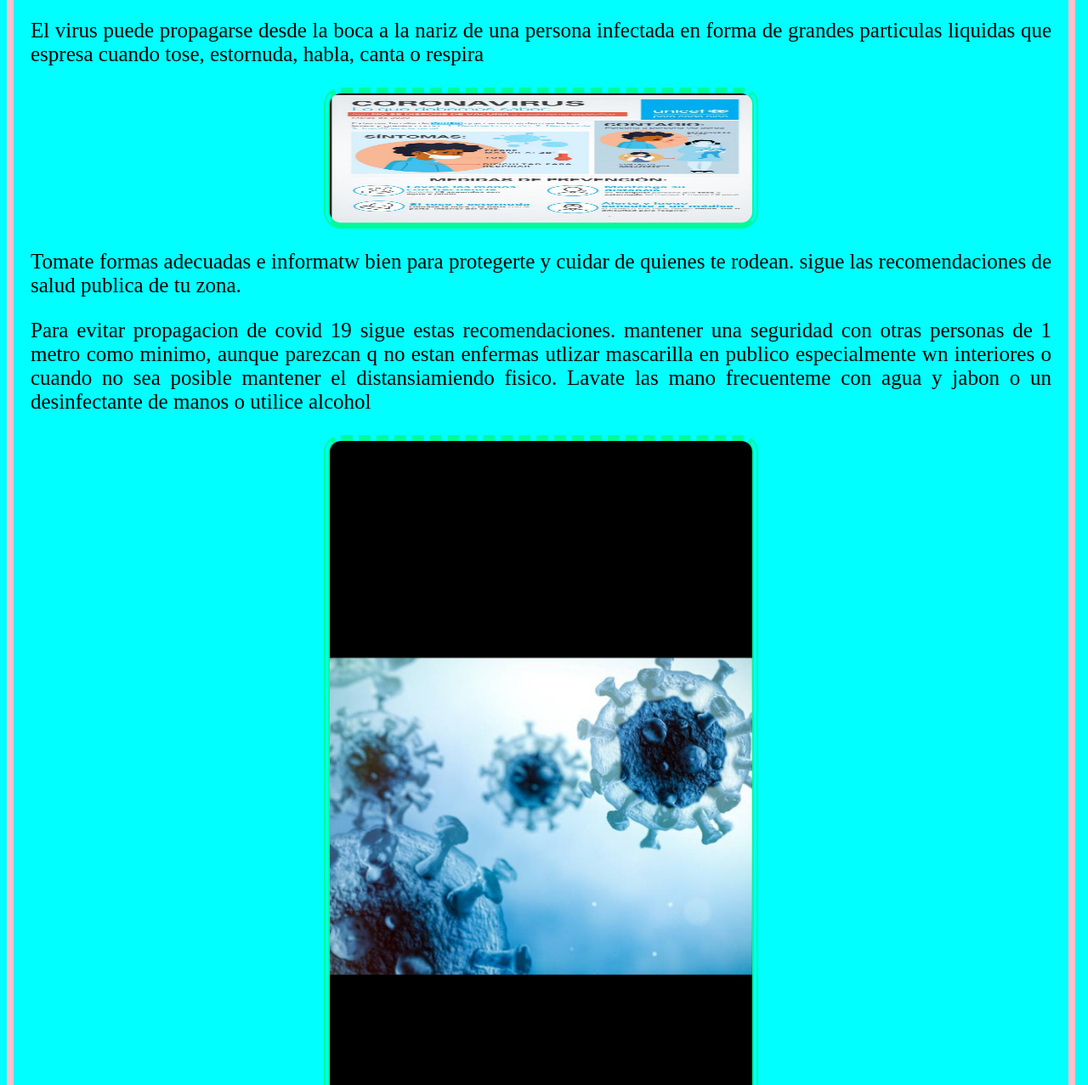
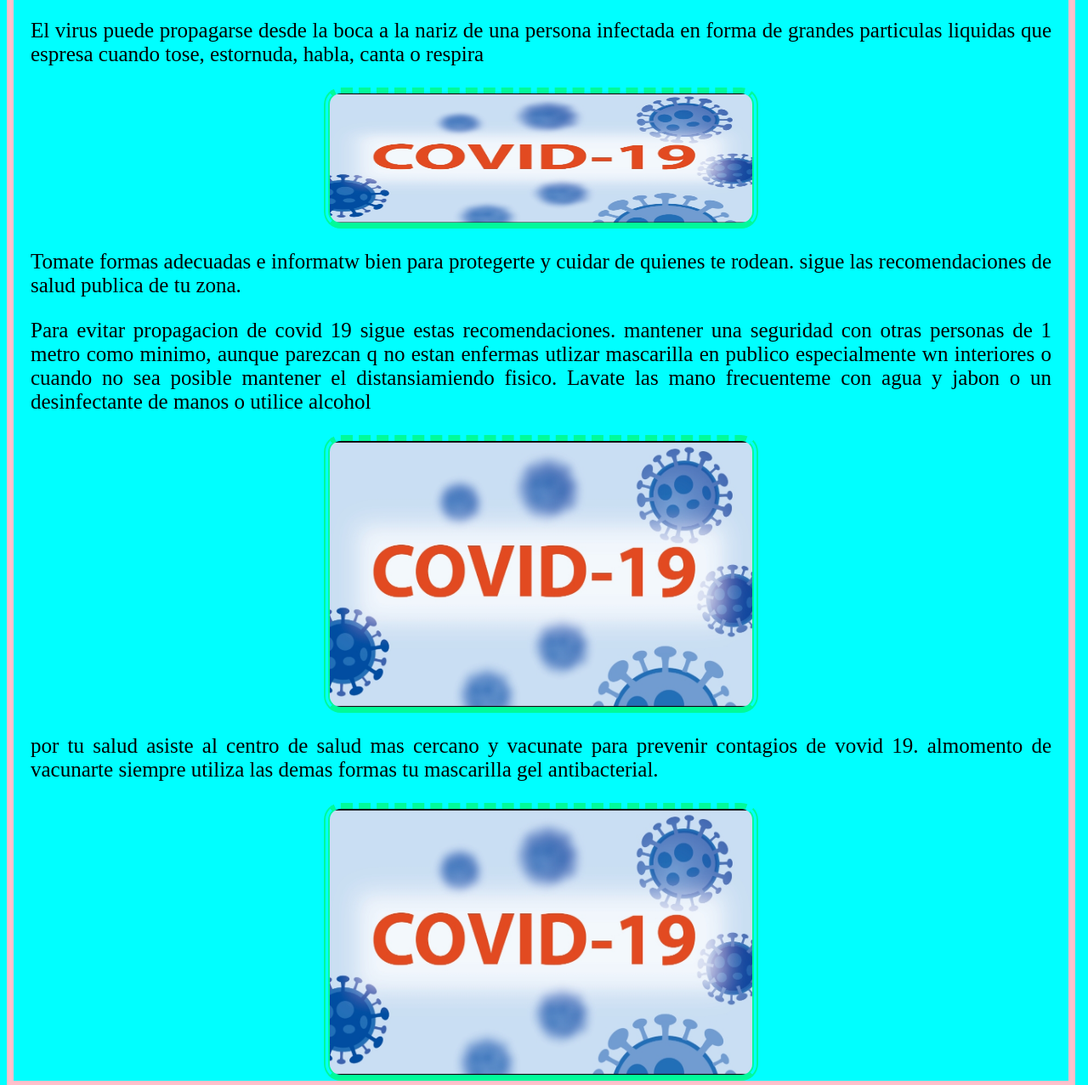
Before and after one commit to Fernando2004jose/covid19, a plain HTML site: page index.html in a window 1280 px wide. Shown: the part 363-1640 px from the top of the page at 85% size. Drawn offline with Linux system fonts and the light colour scheme.

Commit message:
Add files via upload

```diff
--- a/index.html
+++ b/index.html
@@ -12,13 +12,13 @@ Es una enfermedad infecciosa porq la mayoria de las personas que padecen covid 1
 <center><img src="2.jpg" Width="40%" height="20%"></center>
 <p>
 El virus puede propagarse desde la boca a la nariz de una persona infectada en forma de grandes particulas liquidas que espresa cuando tose, estornuda, habla, canta o respira
-<center><img src="k2.jpg" width="40%"height="20%"></center>
+<center><img src="2.jpg" width="40%"height="20%"></center>
 <p>
 Tomate formas adecuadas e informatw bien para protegerte y cuidar de quienes te rodean. sigue las recomendaciones de salud publica de tu zona.
 <p>
-Para evitar propagacion de covid 19 sigue estas recomendaciones. mantener una seguridad con otras personas de 1 metro como minimo, aunque parezcan q no estan enfermas utlizar mascarilla en publico especialmente wn interiores o cuando no sea posible mantener el distansiamiendo fisico. Lavate las mano frecuenteme con agua y jabon o un desinfectante de manos o utilice alcohol<center><img src="k4.jpg"
+Para evitar propagacion de covid 19 sigue estas recomendaciones. mantener una seguridad con otras personas de 1 metro como minimo, aunque parezcan q no estan enfermas utlizar mascarilla en publico especialmente wn interiores o cuando no sea posible mantener el distansiamiendo fisico. Lavate las mano frecuenteme con agua y jabon o un desinfectante de manos o utilice alcohol<center><img src="2.jpg"
 width="40%"hiight="20%="></center>
 <p>
 por tu salud asiste al centro de salud mas cercano y vacunate para prevenir contagios de vovid 19. almomento de vacunarte siempre utiliza las demas formas tu mascarilla gel antibacterial.
-<center><img src="3.jpg"
+<center><img src="2.jpg"
 width="40%"hiight="20%="></center>
```
